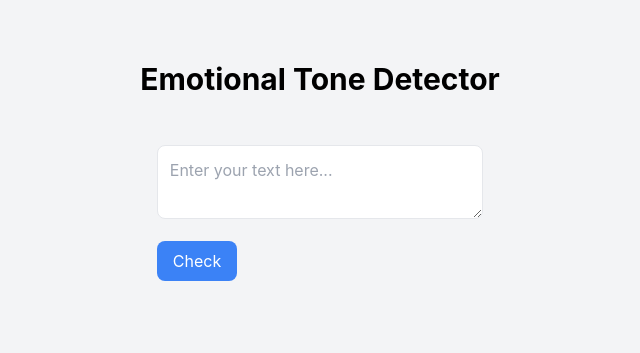
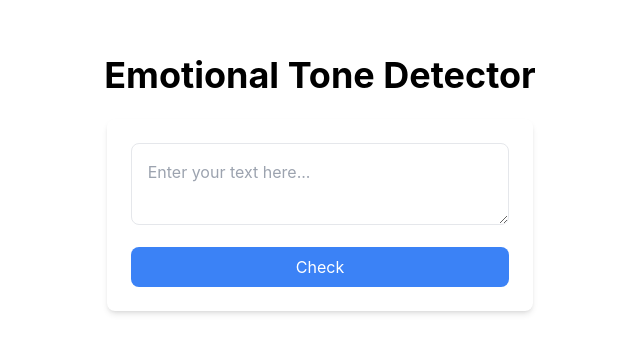
Before and after one commit to SHivit700/Visualization-of-survey-data, a React (Create React App) app in the folder survey_visualization_app/: page / in a window 1280 px wide. Shown: the part 217-570 px from the top of the page, without its empty margins (320-960 px from the left). Built offline with nearby package versions, Linux system fonts and the light colour scheme.

Commit message:
Background changes color based on tone. Loading svg for when awaiting api.

```diff
--- a/survey_visualization_app/src/components/Home.tsx
+++ b/survey_visualization_app/src/components/Home.tsx
@@ -6,24 +6,34 @@ export const HomePage = () => {
     const [tone, setTone] = useState<string>('');
     const [error, setError] = useState<string | null>(null);
     const [displayTone, setDisplayTone] = useState<boolean>(false);
+    const [loading, setLoading] = useState<boolean>(false); // State to track loading status
 
-    const handleSubmit = async (e: React.FormEvent) => {
-        // Prevent default behaviour of form ... normally reloads page
+    // Function to handle form submission and API call
+    const handleSubmit = (e: React.FormEvent) => {
         e.preventDefault();
 
-        if (text.length === 0) {
+        // Reset the states when form is submitted
+        setError(null);
         setDisplayTone(false);
+        setLoading(true);
+
+        // Error: no text entered
+        if (text.trim().length === 0) {
             setError("Please enter some text to analyze its tone.");
+            setLoading(false);
             return;
         }
-        setError(null);
-        setDisplayTone(true);
 
-        // Call API to analyze emotional tone here
+        // Call API to analyze emotional tone
+        callAPIAndAnalyzeMood();
+    };
+
+    const callAPIAndAnalyzeMood = async () => {
+        try {
             const result = await analyzeTone(text);
+            const sentimentScore = result?.documentSentiment?.score || 0;
 
-        const sentimentScore = result?.documentSentiment?.score || 0;
-        console.log(sentimentScore);
+            // Set tone based on sentiment score
             if (sentimentScore > 0.25) {
                 setTone('positive');
             } else if (sentimentScore < -0.25) {
@@ -31,8 +41,30 @@ export const HomePage = () => {
             } else {
                 setTone('neutral');
             }
+
+            setDisplayTone(true); // Display the tone result
+        } catch (err) {
+            setError("There was an error analyzing the tone. Please try again later.");
+        } finally {
+            setLoading(false); // Stop loading animation
+        }
+    }
+
+    // Determine background color based on tone
+    const getBackgroundColor = (tone: string) => {
+        switch (tone) {
+            case 'positive':
+                return 'bg-green-100';
+            case 'negative':
+                return 'bg-red-100';
+            case 'neutral':
+                return 'bg-gray-200';
+            default:
+                return 'bg-white';
+        }
     };
 
+    // Return color based on tone for text color
     const getToneColor = (tone: string) => {
         switch (tone) {
             case 'positive':
@@ -47,35 +79,72 @@ export const HomePage = () => {
     };
 
     return (
-        <div className="flex flex-col items-center justify-center min-h-screen bg-gray-100">
-            <h1 className="text-3xl font-bold
- mb-6">Emotional Tone Detector</h1>
-            <form onSubmit={handleSubmit} className="p-6 rounded-lg">
+        <div className={`flex flex-col items-center justify-center min-h-screen transition-all duration-500 ${getBackgroundColor(tone)}`}>
+            <h1 className="text-4xl font-bold mb-6">Emotional Tone Detector</h1>
+
+            <form onSubmit={handleSubmit} className="p-6 bg-white rounded-lg shadow-md w-11/12 md:w-1/2 lg:w-1/3">
                 <textarea
-                    className="w-full p-3 mb-4 border rounded-lg"
+                    className="w-full p-4 mb-4 border rounded-lg focus:outline-none focus:ring focus:border-blue-300"
                     placeholder="Enter your text here..."
                     value={text}
                     onChange={(e) => setText(e.target.value)}
                 />
                 <button
                     type="submit"
-                    className="bg-blue-500 text-white py-2 px-4 rounded-lg hover:bg-blue-700"
+                    className="w-full bg-blue-500 text-white py-2 px-4 rounded-lg hover:bg-blue-700 transition-all duration-300"
                 >
-                    Check
+                    {loading ? (
+                        <div className="flex justify-center items-center">
+                            <svg
+                                className="animate-spin h-5 w-5 mr-2 text-white"
+                                xmlns="http://www.w3.org/2000/svg"
+                                fill="none"
+                                viewBox="0 0 24 24"
+                            >
+                                <circle
+                                    className="opacity-25"
+                                    cx="12"
+                                    cy="12"
+                                    r="10"
+                                    stroke="currentColor"
+                                    strokeWidth="4"
+                                />
+                                <path
+                                    className="opacity-75"
+                                    fill="currentColor"
+                                    d="M4 12a8 8 0 018-8V0C5.373 0 0 5.373 0 12h4z"
+                                />
+                            </svg>
+                            Processing...
+                        </div>
+                    ) : (
+                        'Check'
+                    )}
                 </button>
             </form>
+
+            {/* Display Error Message */}
             {error && (
                 <div className="mt-4 text-red-500">
                     <p>{error}</p>
                 </div>
             )}
-            {displayTone && !error && (
-                <div className={`mt-6 p-4 border rounded-lg bg-white shadow-md ${getToneColor(tone)}`}>
-                    <p className="text-lg">
-                        <strong>Detected Tone:</strong> {tone}
+
+            {/* Display Tone Result */}
+            {displayTone && !error && !loading && (
+                <div className={`mt-8 p-6 border rounded-lg bg-white shadow-lg w-11/12 md:w-1/2 lg:w-1/3 transition-all duration-300`}>
+                    <p className={`text-2xl font-bold ${getToneColor(tone)}`}>
+                        <strong>Detected Tone:</strong> {tone.charAt(0).toUpperCase() + tone.slice(1)}
+                    </p>
+                    <p className="mt-2 text-gray-700">
+                        {tone === 'positive'
+                            ? 'The text is primarily positive!'
+                            : tone === 'negative'
+                                ? 'The text has a negative tone.'
+                                : 'The text appears to be neutral.'}
                     </p>
                 </div>
             )}
         </div>
     );
-}
+};
```
Lines whose indentation alone changed are shown as unchanged.
